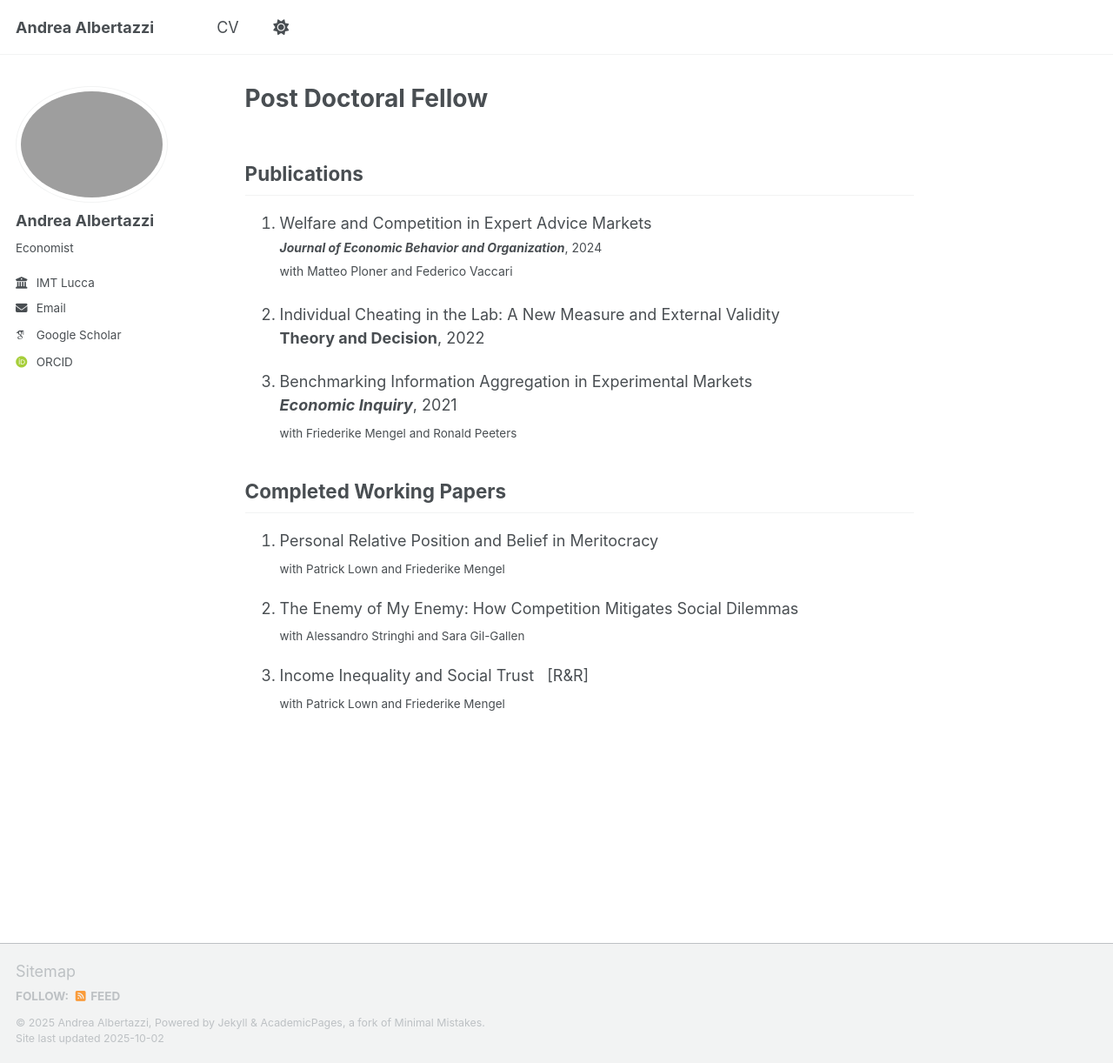
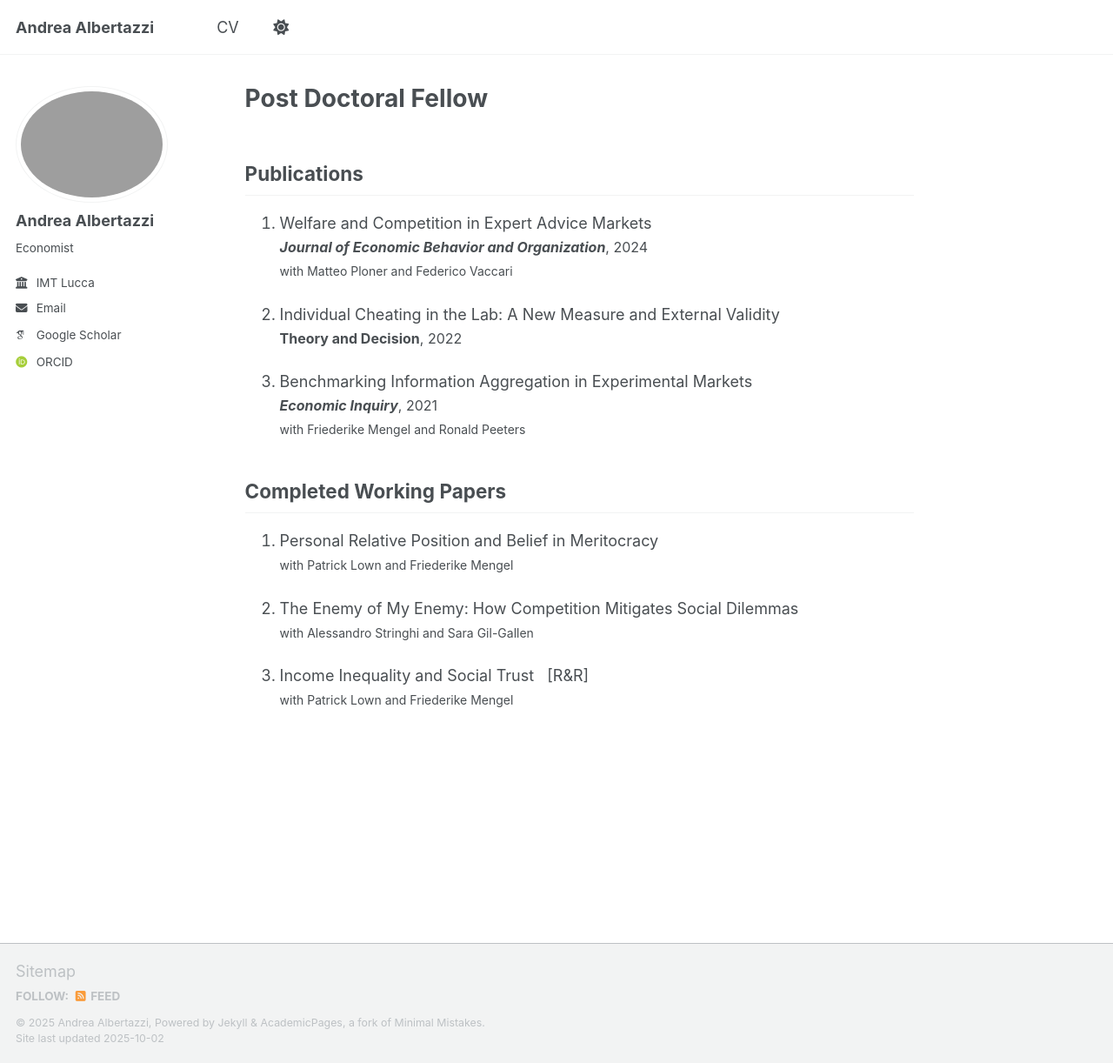
Before and after one commit to tazze87/tazze87.github.io, a Jekyll site: the page built from _pages/about.md, in a window 1280 px wide and 1222 px high. Shown: the whole window at 87% size. Built offline with Jekyll 4.4.1, drawn with Linux system fonts in a browser that asks for light colours; some web fonts are replaced; a script that is not in the unit is left out.

Commit message:
Update about.md

```diff
--- a/_pages/about.md
+++ b/_pages/about.md
@@ -7,23 +7,23 @@ author_profile: true
 
 ## Publications
 1. Welfare and Competition in Expert Advice Markets<br>
-    <span style="font-size:14px;">***Journal of Economic Behavior and Organization***, 2024</span><br>
+    <span style="font-size:16px;">***Journal of Economic Behavior and Organization***, 2024</span><br>
     <span style="font-size:14px;">with Matteo Ploner and Federico Vaccari</span>
 
 2. Individual Cheating in the Lab: A New Measure and External Validity<br>
-    **Theory and Decision**, 2022
+    <span style="font-size:16px;">**Theory and Decision**, 2022</span>
 
 3. Benchmarking Information Aggregation in Experimental Markets<br>
-    ***Economic Inquiry***, 2021<br>
-    <sub>with Friederike Mengel and Ronald Peeters</sub>
+    <span style="font-size:16px;">***Economic Inquiry***, 2021</span><br>
+    <span style="font-size:14px;">with Friederike Mengel and Ronald Peeters</span>
 <br>
 
 ## Completed Working Papers
 1. Personal Relative Position and Belief in Meritocracy<br>
-    <sub>with Patrick Lown and Friederike Mengel</sub>
+    <span style="font-size:14px;">with Patrick Lown and Friederike Mengel</span>
 
 2. The Enemy of My Enemy: How Competition Mitigates Social Dilemmas<br>
-    <sub>with Alessandro Stringhi and Sara Gil-Gallen</sub>
+    <span style="font-size:14px;">with Alessandro Stringhi and Sara Gil-Gallen</span>
 
 3. Income Inequality and Social Trust &nbsp; [R&R]<br>
-    <sub>with Patrick Lown and Friederike Mengel</sub>
+    <span style="font-size:14px;">with Patrick Lown and Friederike Mengel</span>
```
